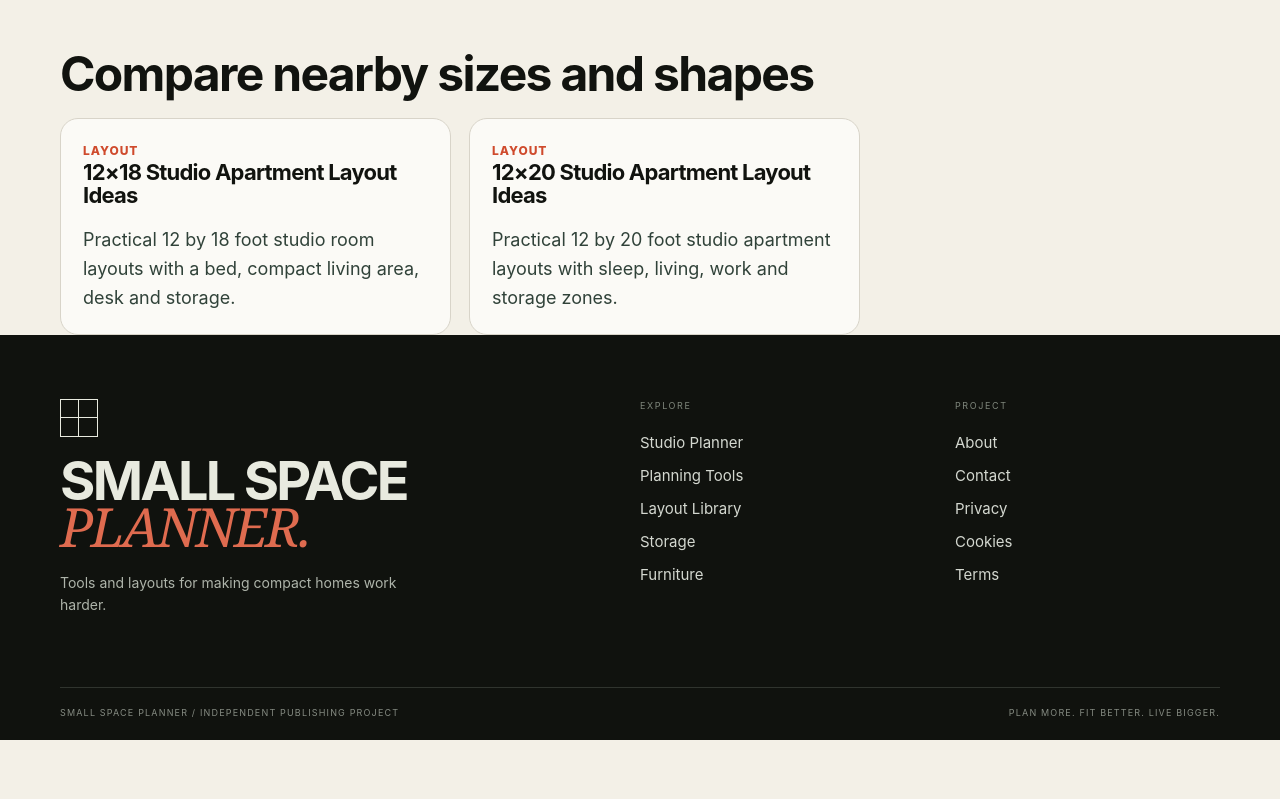
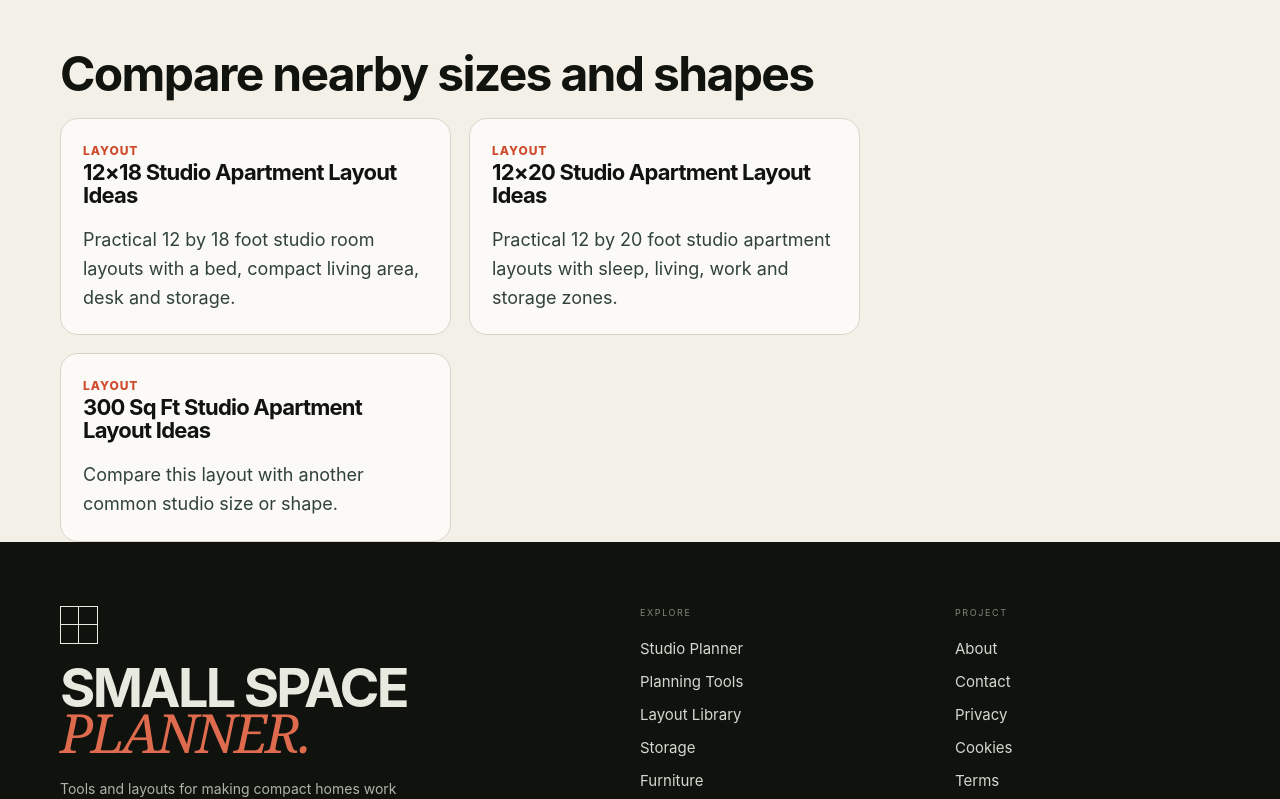
Before and after one commit to talaverilla85/small-space-lab, a Next.js app: page /studio-apartment-layouts/10x20 in a window 1280 px wide. Shown: the part 4352-5151 px from the top of the page. Before the commit the page ends 5092 px from the top, so only its background shows below. Built offline with nearby package versions, Linux system fonts and the light colour scheme; no server answers.

Commit message:
Strengthen internal links across layout guides

```diff
--- a/app/studio-apartment-layouts/[variant]/page.tsx
+++ b/app/studio-apartment-layouts/[variant]/page.tsx
@@ -26,9 +26,20 @@ export default async function LayoutVariantPage({ params }: Props) {
   const item = getLayoutVariant(variant);
   if (!item) notFound();
 
-  const related = item.related
-    .map((slug) => layoutVariants.find((candidate) => candidate.slug === slug))
-    .filter(Boolean);
+  const coreTitles: Record<string,string> = {
+    "300-sq-ft": "300 Sq Ft Studio Apartment Layout Ideas",
+    "400-sq-ft": "400 Sq Ft Studio Apartment Layout Ideas",
+    "500-sq-ft": "500 Sq Ft Studio Apartment Layout Ideas",
+  };
+
+  const related = item.related.map((slug) => {
+    const variantItem = layoutVariants.find((candidate) => candidate.slug === slug);
+    return {
+      slug,
+      title: variantItem?.title || coreTitles[slug] || slug.replaceAll("-", " "),
+      description: variantItem?.description || "Compare this layout with another common studio size or shape.",
+    };
+  });
 
   return (
     <article>
@@ -112,13 +123,13 @@ export default async function LayoutVariantPage({ params }: Props) {
             <section>
               <h2>Compare nearby sizes and shapes</h2>
               <div className="grid related-grid">
-                {related.map((entry) => entry ? (
+                {related.map((entry) => (
                   <Link key={entry.slug} href={`/studio-apartment-layouts/${entry.slug}`} className="card">
                     <div className="kicker">Layout</div>
                     <h3>{entry.title}</h3>
                     <p>{entry.description}</p>
                   </Link>
-                ) : null)}
+                ))}
               </div>
             </section>
           ) : null}
```
